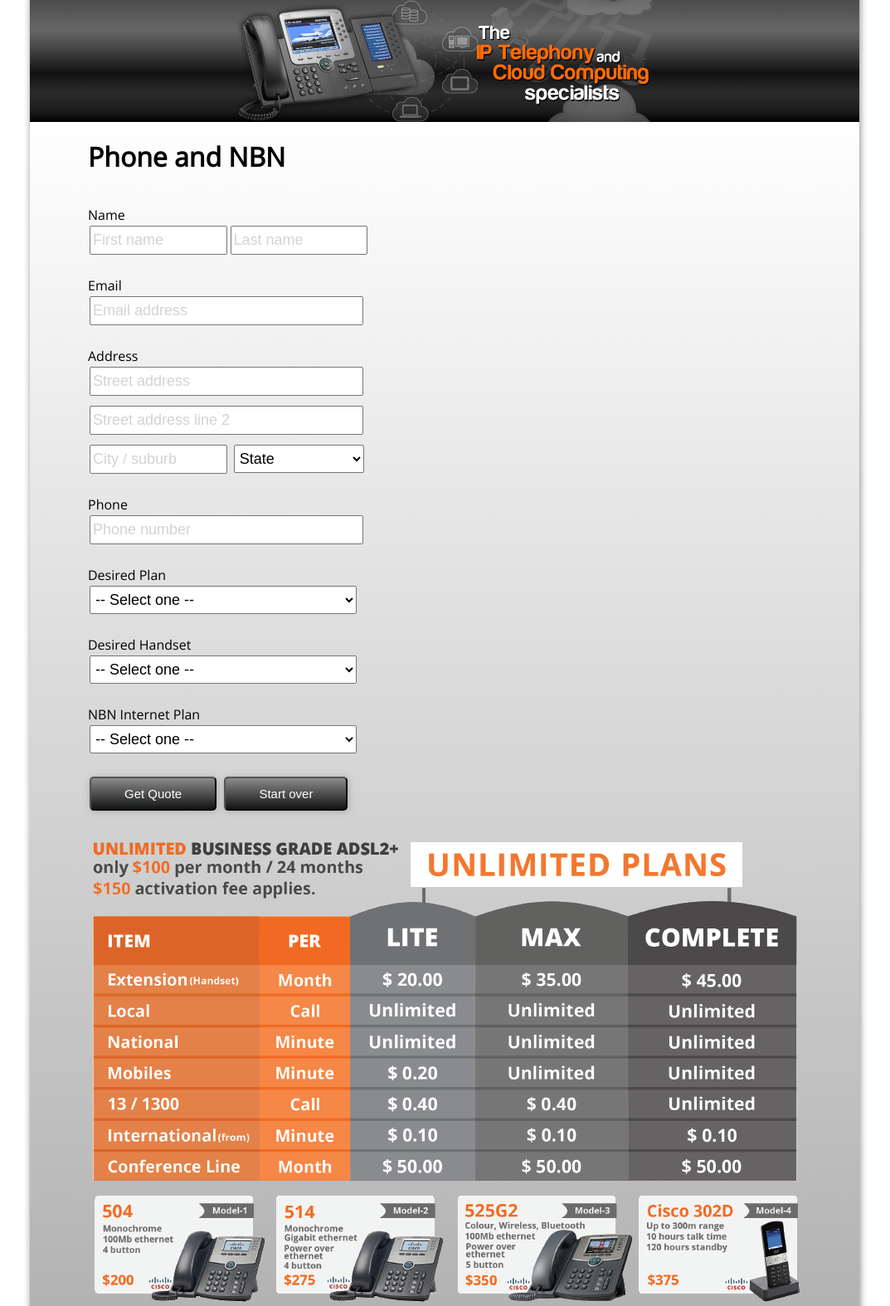
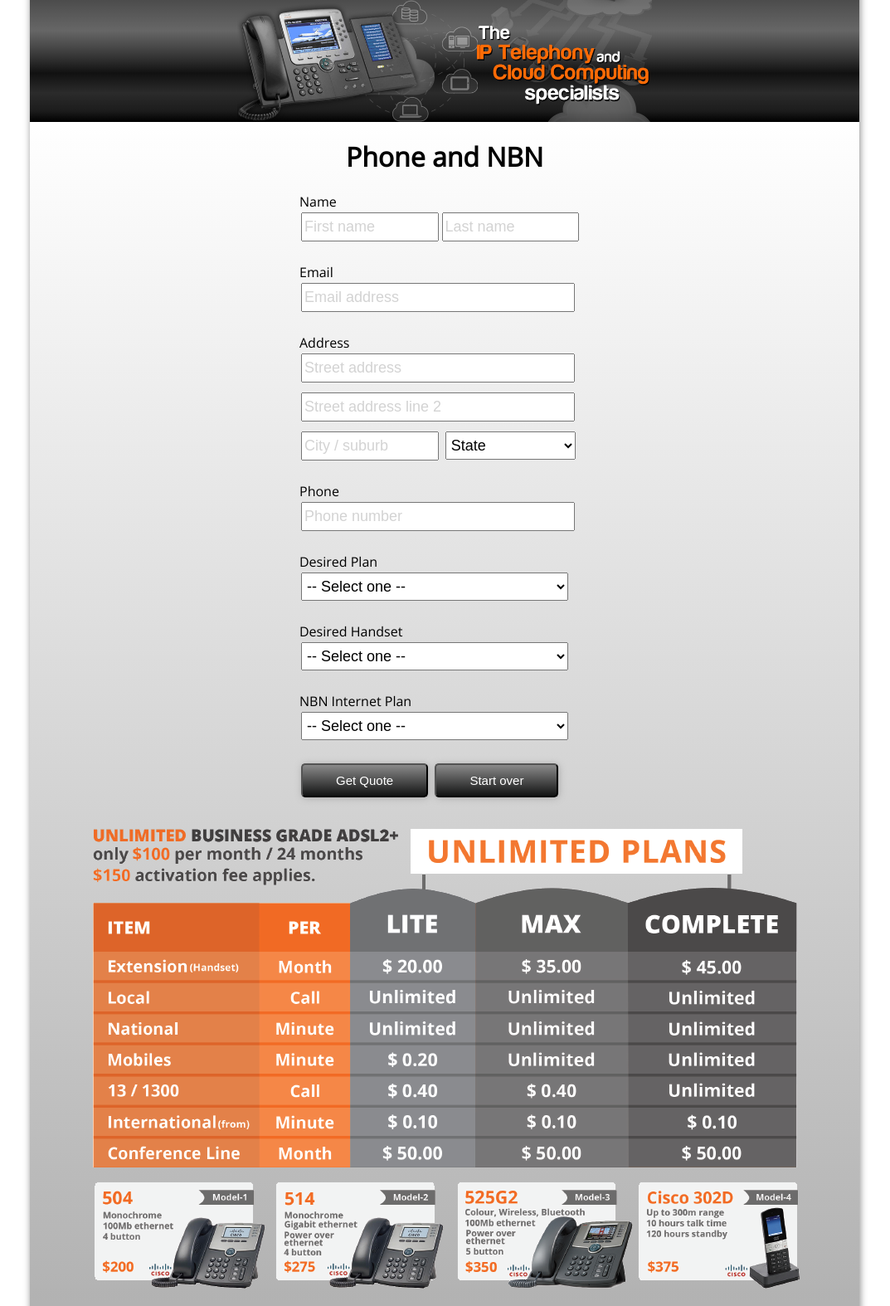
Before and after one commit to Yamo-Au/zenquarter, a PHP site: page / in a window 1280 px wide. Shown: the part 124-1698 px from the top of the page at 83% size, without its empty margins (104-1177 px from the left). Run offline with PHP 8.4, Linux system fonts and the light colour scheme.

Commit message:
Form changes 2
Centered the form, fixed button grouping.

```diff
--- a/index.php
+++ b/index.php
@@ -250,9 +250,10 @@
                        <option value="none">Not required</option>
                     </select>
                   </p>
+                  <input class="button" type="submit" name="submit" value="Get Quote" />
+                     <input class="button" type="reset" name="reset" value="Start over" onclick="$('.quote').hide(1000);" />
                 </div>
-                     <input class="button" type="submit" name="submit" value="Get Quote" />
-                     <input class="button" type="reset" name="reset" value="Start over" onclick="$('.quote').hide(1000);" />
+
             </form>
             </div>
 
--- a/styles/style.css
+++ b/styles/style.css
@@ -56,6 +56,7 @@ body {
 
 .main-heading {
    margin-top: 0px;
+   text-align: center;
 }
 
 .content {
@@ -81,7 +82,8 @@ padding: 20px 70px;
 }
 
 .form-wrap {
-   display: inline-block;
+   display: block;
+   margin: auto;
 }
 
 .quote {
```
